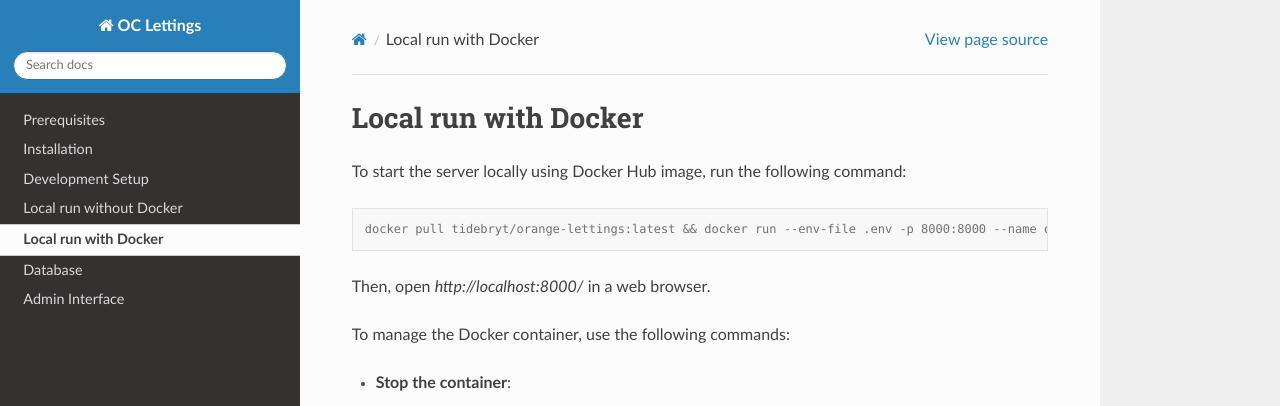
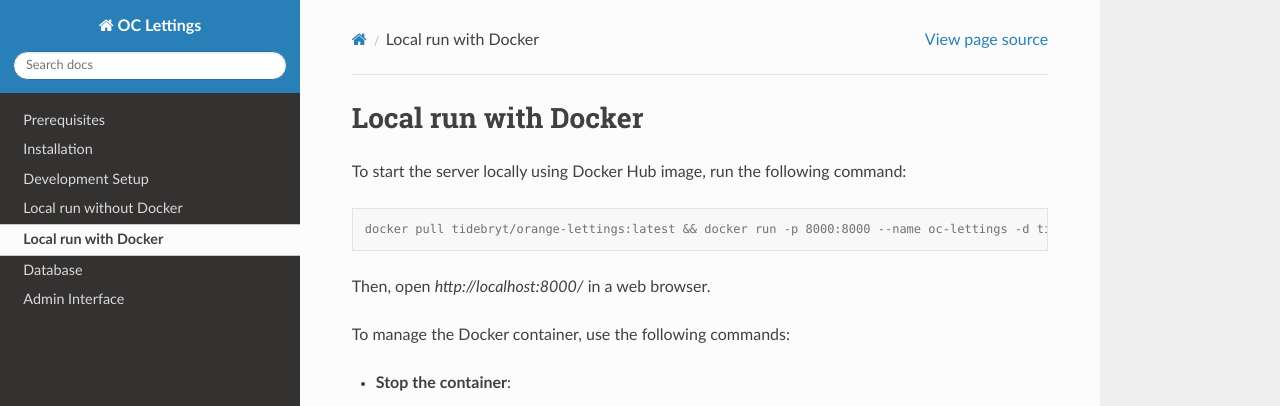
Before and after one commit to Cyrilebl/rtd-orange_county_lettings, a Sphinx documentation site: the page built from docs/source/local_run_with_docker.rst, in a window 1280 px wide. Shown: the top 406 px of the page. Built offline with Sphinx 7.4.7 and the Read the Docs theme 3.1.0, drawn with Linux system fonts in a browser that asks for light colours.

Commit message:
change docker pull command

```diff
--- a/docs/source/local_run_with_docker.rst
+++ b/docs/source/local_run_with_docker.rst
@@ -5,7 +5,7 @@ To start the server locally using Docker Hub image, run the following command:
 
 .. code-block:: console
 
-   docker pull tidebryt/orange-lettings:latest && docker run --env-file .env -p 8000:8000 --name oc-lettings -d tidebryt/orange-lettings:latest
+   docker pull tidebryt/orange-lettings:latest && docker run -p 8000:8000 --name oc-lettings -d tidebryt/orange-lettings:latest
 
 Then, open `http://localhost:8000/` in a web browser.
 
```
